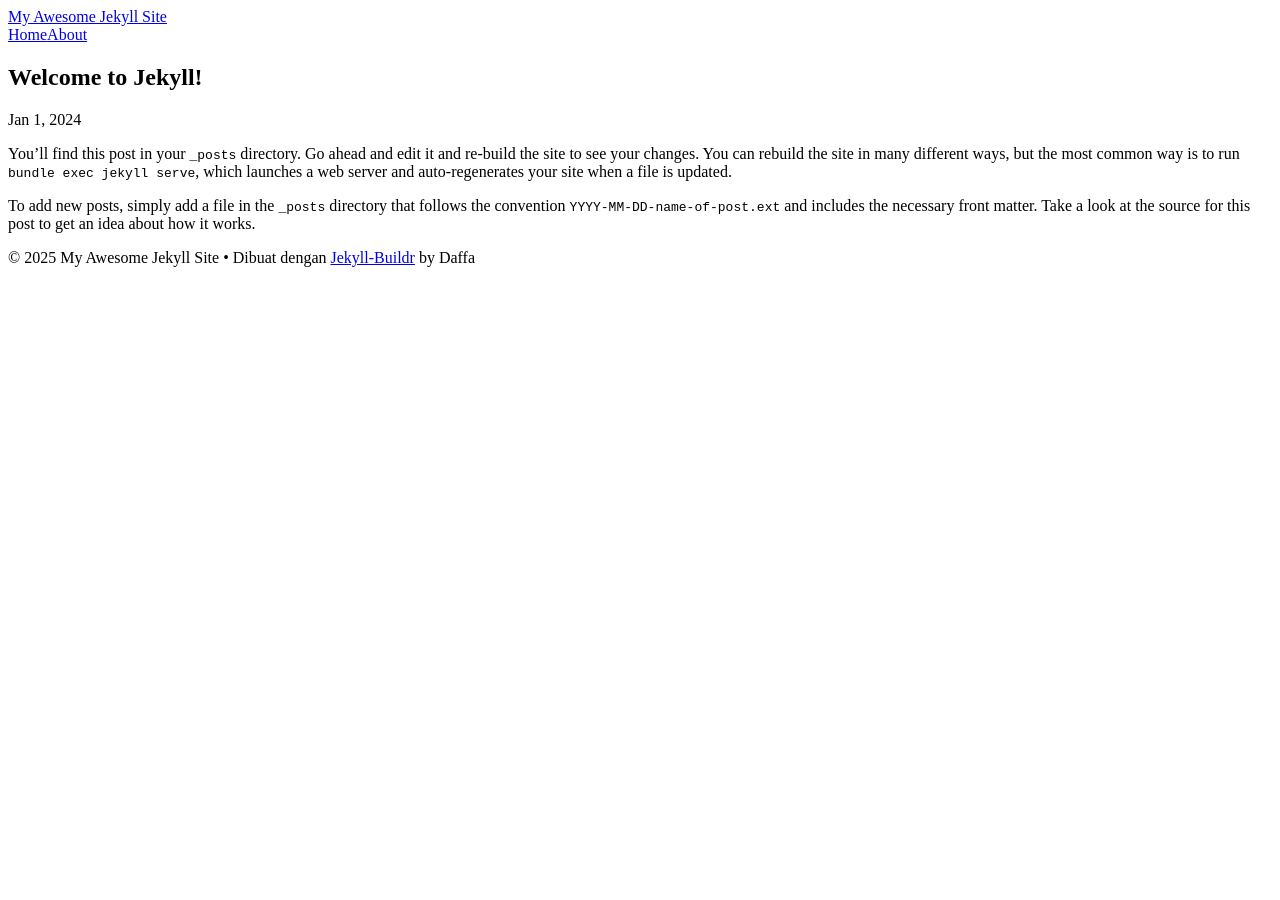
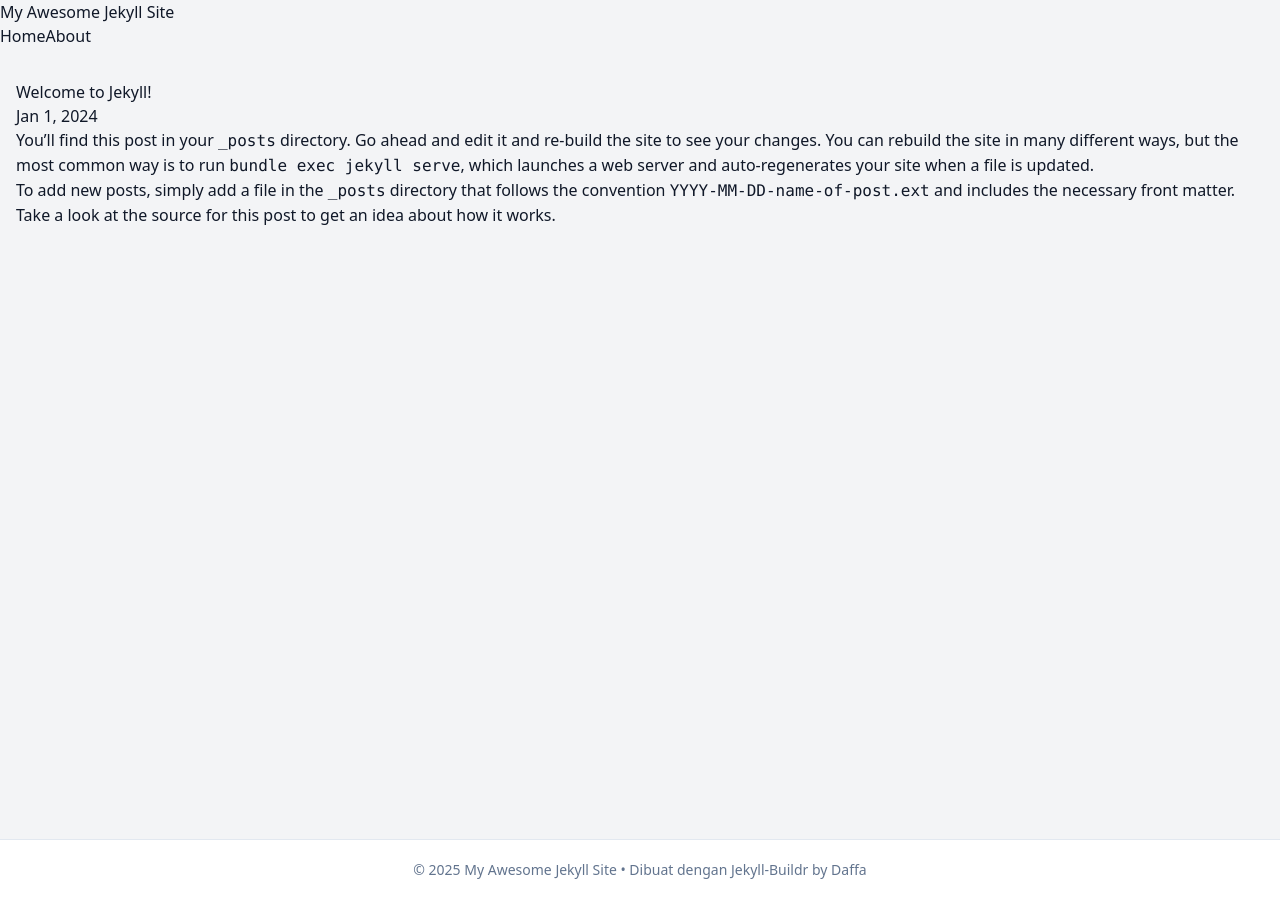
Before and after one commit to daffadevhosting/jekyll-tailwind-boilerplate, a Jekyll site: the page built from _posts/2024-01-01-welcome-to-jekyll.md, in a window 1280 px wide. Built offline with Jekyll 4.4.1, drawn with Linux system fonts in a browser that asks for light colours.

Commit message:
buildr: update default.html

```diff
--- a/_layouts/default.html
+++ b/_layouts/default.html
@@ -1,20 +1,23 @@
 <!DOCTYPE html>
-<html lang="{{ page.lang | default: site.lang | default: "en" }}">
+<html lang="{{ page.lang | default: site.lang | default: "en" }}" class="h-full">
   <head>
     <meta charset="UTF-8">
     <meta name="viewport" content="width=device-width, initial-scale=1.0">
     <title>{{ page.title | escape }} | {{ site.title | escape }}</title>
     <meta name="description" content="{{ page.excerpt | default: site.description | strip_html | normalize_whitespace | truncate: 160 | escape }}">
+    <script src="https://cdn.jsdelivr.net/npm/@tailwindcss/browser@4"></script>
     <link rel="stylesheet" href="{{ site.baseurl }}{{ "/assets/css/style.css" | relative_url }}">
     <link rel="canonical" href="{{ page.url | replace:'index.html','' | absolute_url }}">
   </head>
-  <body>
+  <body class="bg-gray-100 dark:bg-gray-900 text-gray-900 dark:text-gray-100 font-sans min-h-screen flex flex-col">
     {% include header.html %}
-    <main class="page-content" aria-label="Content">
-      <div class="wrapper">
+
+    <main class="page-content flex-grow" aria-label="Content">
+      <div class="container mx-auto px-4 py-8">
         {{ content }}
       </div>
     </main>
+
     {% include footer.html %}
   </body>
 </html>
```
